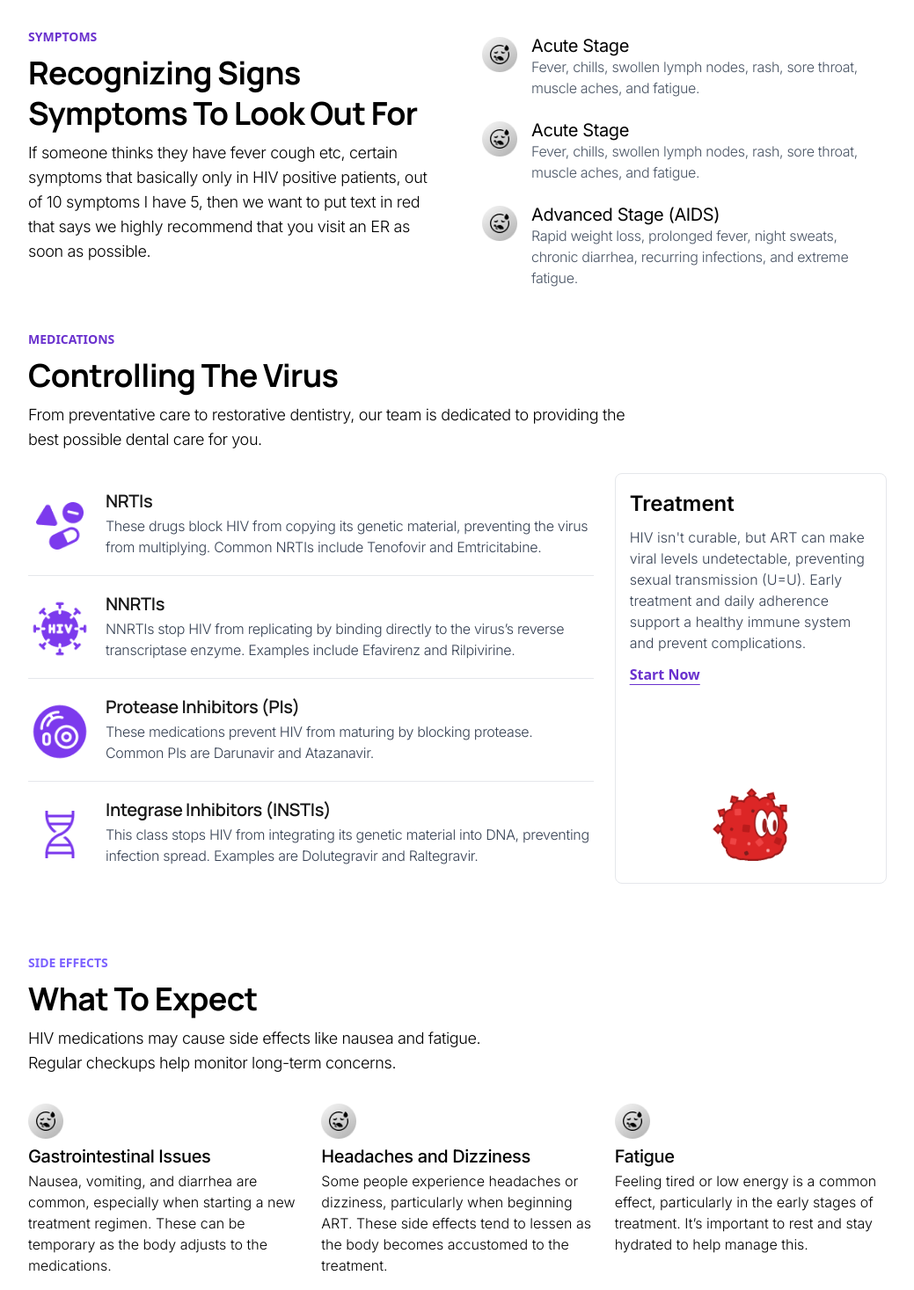
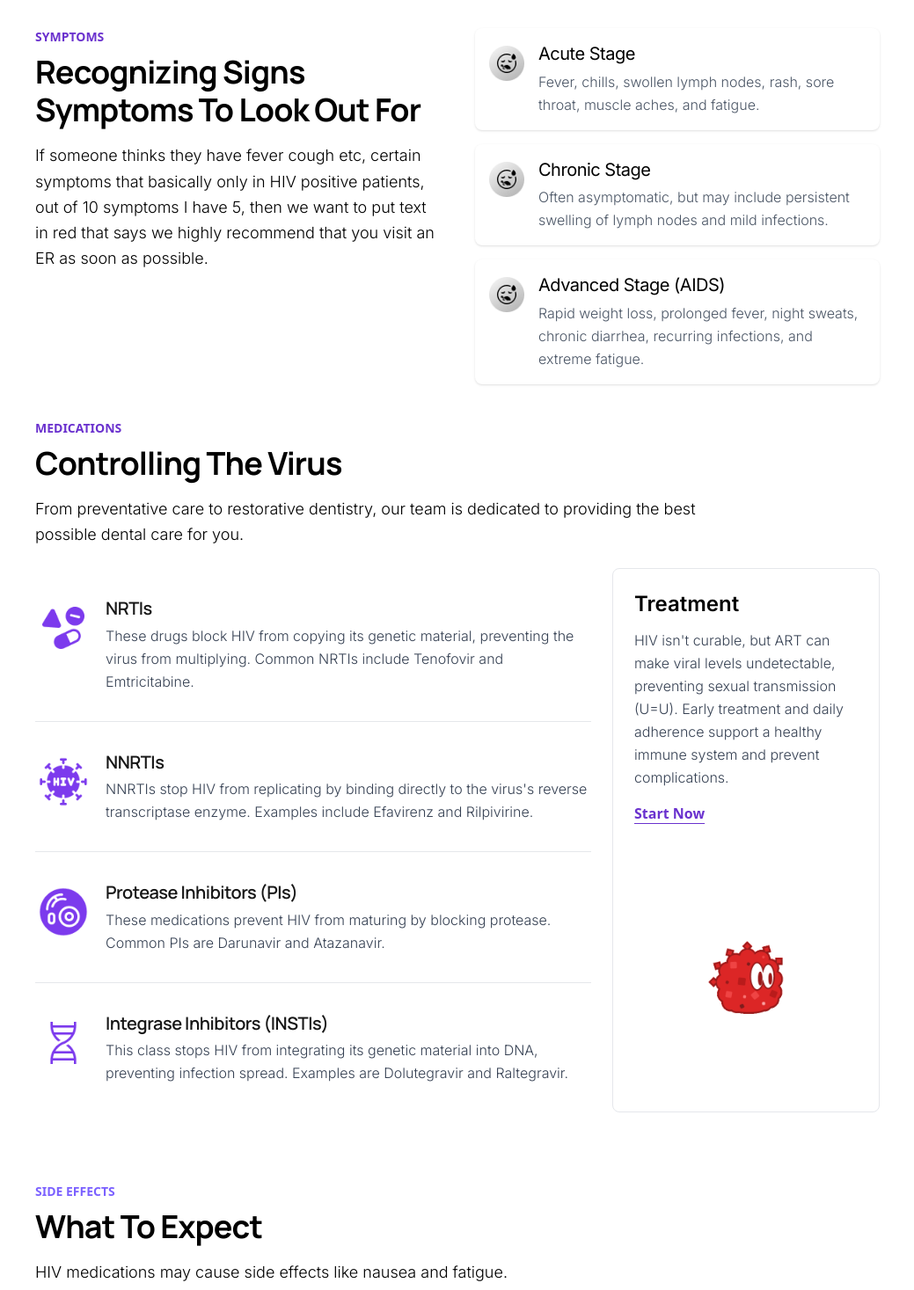
Before and after one commit to anamarisa/pharmacy-landing-page, a React (Vite) app: page /prep-page in a window 1280 px wide. Shown: the part 480-1947 px from the top of the page at 88% size, without its empty margins (120-1159 px from the left). Built offline with nearby package versions, Linux system fonts and the light colour scheme.

Commit message:
responsive

```diff
--- a/src/components/PrEPPage.jsx
+++ b/src/components/PrEPPage.jsx
@@ -18,9 +18,9 @@ export default function PrepPage() {
         "Fever, chills, swollen lymph nodes, rash, sore throat, muscle aches, and fatigue.",
     },
     {
-      stage: "Acute Stage",
+      stage: "Chronic Stage",
       description:
-        "Fever, chills, swollen lymph nodes, rash, sore throat, muscle aches, and fatigue.",
+        "Often asymptomatic, but may include persistent swelling of lymph nodes and mild infections.",
     },
     {
       stage: "Advanced Stage (AIDS)",
@@ -35,41 +35,45 @@ export default function PrepPage() {
       <Header />
 
       {/* Hero Section */}
-      <section className="grid grid-cols-1 md:grid-cols-2 w-full">
+      <section className="grid grid-cols-1 lg:grid-cols-2 w-full">
         {/* PrEP Section */}
-        <div className="relative aspect-[3/2] md:aspect-auto md:h-[400px]">
-          <img src={bgPrep} alt="PrEP" className="w-full h-full object-cover" />
+        <div className="relative aspect-[4/3] lg:aspect-auto lg:h-[400px]">
+          <img
+            src={bgPrep}
+            alt="PrEP"
+            className="w-full h-full object-cover"
+          />
           {/* Overlay transparan */}
           <div className="absolute inset-0 bg-black/40"></div>
           <div className="absolute inset-0 flex items-center justify-center">
-            <h2 className="text-white text-[40px] md:text-[48px] font-bold tracking-tight drop-shadow-lg">
+            <h2 className="text-white text-4xl sm:text-5xl font-bold tracking-tight drop-shadow-lg">
               PrEP
             </h2>
           </div>
         </div>
 
         {/* PEP Section */}
-        <div className="bg-gradient-to-r from-gray-400 via-gray-200 to-white flex items-center justify-center h-[300px] md:h-[400px]">
-          <h2 className="text-gray-800 text-[40px] md:text-[48px] font-bold tracking-tight">
+        <div className="bg-gradient-to-r from-gray-400 via-gray-200 to-white flex items-center justify-center h-[300px] lg:h-[400px]">
+          <h2 className="text-gray-800 text-4xl sm:text-5xl font-bold tracking-tight">
             PEP
           </h2>
         </div>
       </section>
 
       {/* Content */}
-      <main className=" max-w-[1024px] mx-auto py-10 px-4 sm:px-6">
+      <main className="max-w-[1024px] mx-auto py-8 md:py-10 px-4 sm:px-6 lg:px-8">
         {/* SYMPTOMS */}
-        <div className="flex flex-col md:flex-row gap-10">
+        <div className="flex flex-col lg:flex-row gap-6 md:gap-10">
           {/* Left Content */}
           <div className="flex-1">
             <h3 className="text-sm font-semibold text-dark-violet uppercase mb-2">
               SYMPTOMS
             </h3>
-            <h3 className="font-manrope font-bold text-[28px] md:text-[36px] leading-[36px] md:leading-[46px] tracking-[-0.02em] mb-2">
-              Recognizing Signs <br />
+            <h3 className="font-manrope font-bold text-2xl sm:text-3xl md:text-4xl leading-[1.2] tracking-tight mb-3 md:mb-4">
+              Recognizing Signs <br className="hidden sm:block" />
               Symptoms To Look Out For
             </h3>
-            <p className="font-inter text-[18px] font-light leading-[28px] tracking-[-0.02em] text-neutral/950 md:text-lg max-w-[502px]">
+            <p className="font-inter text-base md:text-lg font-light leading-relaxed text-neutral/950 max-w-[502px]">
               If someone thinks they have fever cough etc, certain symptoms that
               basically only in HIV positive patients, out of 10 symptoms I have
               5, then we want to put text in red that says we highly recommend
@@ -78,7 +82,7 @@ export default function PrepPage() {
           </div>
 
           {/* Right Content */}
-          <div className="flex-1 space-y-2">
+          <div className="flex-1 space-y-3 md:space-y-4">
             {symptoms.map((item, idx) => (
               <SymptomCard
                 key={idx}
@@ -90,43 +94,43 @@ export default function PrepPage() {
         </div>
 
         {/* MEDICATION */}
-        <section className="py-10">
+        <section className="py-8 md:py-10">
           <h3 className="text-sm font-bold text-dark-violet uppercase mb-2">
             Medications
           </h3>
-          <h3 className="font-manrope font-bold text-[28px] md:text-[36px] leading-[36px] md:leading-[46px] tracking-[-0.02em] mb-2">
+          <h3 className="font-manrope font-bold text-2xl sm:text-3xl md:text-4xl leading-[1.2] tracking-tight mb-3 md:mb-4">
             Controlling The Virus
           </h3>
-          <p className="font-inter text-[18px] font-light leading-[28px] tracking-[-0.02em] text-neutral/950 md:text-lg max-w-[700px] mb-6">
+          <p className="font-inter text-base md:text-lg font-light leading-relaxed text-neutral/950 max-w-3xl mb-6">
             From preventative care to restorative dentistry, our team is
             dedicated to providing the best possible dental care for you.
           </p>
 
-          <div className="grid grid-cols-1 sm:grid-cols-2 md:grid-cols-3 gap-6">
+          <div className="grid grid-cols-1 lg:grid-cols-3 gap-6">
             {/* medication cards */}
             <div className="lg:col-span-2 flex flex-col divide-y divide-gray-200">
-              <div className="py-1">
+              <div className="py-3 md:py-4">
                 <MedicationCard
                   iconSrc={nrtisIcon}
                   name="NRTIs"
                   description="These drugs block HIV from copying its genetic material, preventing the virus from multiplying. Common NRTIs include Tenofovir and Emtricitabine."
                 />
               </div>
-              <div className="py-1">
+              <div className="py-3 md:py-4">
                 <MedicationCard
                   iconSrc={nnrtisIcon}
                   name="NNRTIs"
-                  description="NNRTIs stop HIV from replicating by binding directly to the virus’s reverse transcriptase enzyme. Examples include Efavirenz and Rilpivirine."
+                  description="NNRTIs stop HIV from replicating by binding directly to the virus's reverse transcriptase enzyme. Examples include Efavirenz and Rilpivirine."
                 />
               </div>
-              <div className="py-1">
+              <div className="py-3 md:py-4">
                 <MedicationCard
                   iconSrc={pisIcon}
                   name="Protease Inhibitors (PIs)"
                   description="These medications prevent HIV from maturing by blocking protease. Common PIs are Darunavir and Atazanavir."
                 />
               </div>
-              <div className="py-1">
+              <div className="py-3 md:py-4">
                 <MedicationCard
                   iconSrc={instisIcon}
                   name="Integrase Inhibitors (INSTIs)"
@@ -136,11 +140,11 @@ export default function PrepPage() {
             </div>
 
             {/* Right side: info panel */}
-            <div className="border border-gray-200 p-4 rounded-lg flex flex-col overflow-hidden">
-              <h4 className="font-inter text-[24px] font-semibold text-black mb-2">
+            <div className="border border-gray-200 p-4 md:p-6 rounded-lg flex flex-col overflow-hidden">
+              <h4 className="font-inter text-xl md:text-2xl font-semibold text-black mb-3">
                 Treatment
               </h4>
-              <p className="font-inter text-[16px] font-light leading-[24px] text-gray-700">
+              <p className="font-inter text-base font-light leading-relaxed text-gray-700">
                 HIV isn't curable, but ART can make viral levels undetectable,
                 preventing sexual transmission (U=U). Early treatment and daily
                 adherence support a healthy immune system and prevent
@@ -148,34 +152,34 @@ export default function PrepPage() {
               </p>
               <a
                 href="#"
-                className="text-dark-violet text-[16px] font-semibold mt-3 inline-block underline underline-offset-5"
+                className="text-dark-violet text-base font-semibold mt-4 inline-block underline underline-offset-5"
               >
                 Start Now
               </a>
               <img
                 src={hivAnimation}
                 alt=""
-                className="w-[200px] mx-auto object-cover"
+                className="w-[180px] md:w-[200px] mx-auto mt-4 object-cover"
               />
             </div>
           </div>
         </section>
 
         {/* SIDE EFFECTS */}
-        <section className="py-10">
+        <section className="py-8 md:py-10">
           <h3 className="text-sm font-bold text-[#7B61FF] uppercase mb-2">
             Side Effects
           </h3>
-          <h2 className="font-manrope font-bold text-[28px] md:text-[36px] leading-[36px] md:leading-[46px] tracking-[-0.02em] mb-2">
+          <h2 className="font-manrope font-bold text-2xl sm:text-3xl md:text-4xl leading-[1.2] tracking-tight mb-3 md:mb-4">
             What To Expect
           </h2>
-          <p className="font-inter text-[18px] font-light leading-[28px] tracking-[-0.02em] text-neutral/950 md:text-lg max-w-2xl mb-8">
+          <p className="font-inter text-base md:text-lg font-light leading-relaxed text-neutral/950 max-w-2xl mb-6 md:mb-8">
             HIV medications may cause side effects like nausea and fatigue.{" "}
-            <br />
+            <br className="hidden md:block" />
             Regular checkups help monitor long-term concerns.
           </p>
 
-          <div className="grid grid-cols-1 md:grid-cols-3 gap-6">
+          <div className="grid grid-cols-1 sm:grid-cols-2 lg:grid-cols-3 gap-4 md:gap-6">
             <SideEffectCard
               title="Gastrointestinal Issues"
               description="Nausea, vomiting, and diarrhea are common, especially when starting a new treatment regimen. These can be temporary as the body adjusts to the medications."
@@ -186,7 +190,7 @@ export default function PrepPage() {
             />
             <SideEffectCard
               title="Fatigue"
-              description="Feeling tired or low energy is a common effect, particularly in the early stages of treatment. It’s important to rest and stay hydrated to help manage this."
+              description="Feeling tired or low energy is a common effect, particularly in the early stages of treatment. It's important to rest and stay hydrated to help manage this."
             />
             <SideEffectCard
               title="Insomnia"
@@ -212,13 +216,13 @@ export default function PrepPage() {
 
 // Component
 const SymptomCard = ({ stage, description }) => (
-  <div className="flex items-start gap-4 p-2 bg-white">
-    <img src={prepIcon} alt="prep icon" className="w-10 h-10 mt-[2px]" />
+  <div className="flex items-start gap-3 md:gap-4 p-3 md:p-4 bg-white rounded-lg shadow-sm hover:shadow-md transition-shadow">
+    <img src={prepIcon} alt="prep icon" className="w-8 h-8 md:w-10 md:h-10 mt-1" />
     <div>
-      <h4 className="font-inter text-[20px] leading-[24px] tracking-[-0.02em] text-black">
+      <h4 className="font-inter text-lg md:text-xl leading-snug tracking-tight text-black">
         {stage}
       </h4>
-      <p className="font-inter text-[16px] font-light leading-[24px] tracking-[-0.02em] text-gray-600">
+      <p className="font-inter text-sm md:text-base font-light leading-relaxed text-gray-600 mt-1">
         {description}
       </p>
     </div>
@@ -227,13 +231,13 @@ const SymptomCard = ({ stage, description }) => (
 
 const MedicationCard = ({ iconSrc, name, description }) => {
   return (
-    <div className="flex items-start gap-4 py-4">
-      <img src={iconSrc} alt={name} className="w-18 h-18 object-contain mt-1" />
+    <div className="flex items-start gap-3 md:gap-4 py-3 md:py-4">
+      <img src={iconSrc} alt={name} className="w-12 h-12 md:w-16 md:h-16 object-contain mt-1" />
       <div>
-        <h4 className="font-manrope font-semibold text-[20px] leading-[24px] tracking-[-0.02em] text-neutral-900 mb-[4px]">
+        <h4 className="font-manrope font-semibold text-lg md:text-xl leading-snug tracking-tight text-neutral-900 mb-1">
           {name}
         </h4>
-        <p className="font-inter text-[16px] font-light leading-[24px] tracking-[-0.02em] text-gray-700">
+        <p className="font-inter text-sm md:text-base font-light leading-relaxed text-gray-700">
           {description}
         </p>
       </div>
@@ -242,12 +246,12 @@ const MedicationCard = ({ iconSrc, name, description }) => {
 };
 
 const SideEffectCard = ({ title, description }) => (
-  <div>
-    <img src={prepIcon} alt="prep icon" className="w-10 h-10 mb-2" />
-    <h4 className="font-inter font-medium text-[20px] leading-[24px] tracking-[-0.02em] text-black mb-1">
+  <div className="p-4 md:p-5 bg-white rounded-lg shadow-sm hover:shadow-md transition-shadow">
+    <img src={prepIcon} alt="prep icon" className="w-8 h-8 md:w-10 md:h-10 mb-3" />
+    <h4 className="font-inter font-medium text-lg md:text-xl leading-snug tracking-tight text-black mb-2">
       {title}
     </h4>
-    <p className="font-inter text-[16px] font-light leading-[24px] text-neutral/950">
+    <p className="font-inter text-sm md:text-base font-light leading-relaxed text-neutral/950">
       {description}
     </p>
   </div>
--- a/src/components/PrivacyAccordion.jsx
+++ b/src/components/PrivacyAccordion.jsx
@@ -98,7 +98,7 @@ export default function PrivacyAccordion() {
                 {/* Title and Toggle */}
                 <div className="flex-grow flex justify-between items-center">
                   <span
-                    className={`font-semibold text-[24px] leading-[32px] tracking-[-0.03em] transition-colors ${
+                    className={`font-semibold text-[20px] md:text-[24px] leading-[32px] tracking-[-0.03em] transition-colors ${
                       activeIndex === index ? "text-violet-600" : "text-black"
                     }`}
                   >
@@ -123,7 +123,7 @@ export default function PrivacyAccordion() {
                     : "max-h-0 opacity-0"
                 } font-inter text-[16px] leading-[24px] text-gray-700`}
               >
-                <p className="pr-4">{item.content}</p>
+                <p className="pr-4 text-[16px]">{item.content}</p>
               </div>
             </li>
           ))}
--- a/src/components/STI/STIAwareness.jsx
+++ b/src/components/STI/STIAwareness.jsx
@@ -66,7 +66,7 @@ export default function STIAwareness() {
 
       {/* Mobile Slider */}
       <div className="md:hidden">
-        <Slider {...sliderSettings} className="mb-6">
+        <Slider {...sliderSettings} className="mb-12">
           {categories.map((category) => (
             <div
               key={category.name}
@@ -102,7 +102,6 @@ export default function STIAwareness() {
                 loading="lazy"
               />
             </div>
-            <p className="text-sm font-medium">{category.name}</p>
           </div>
         ))}
       </div>
```
Also changed, not shown: src/components/STI/STIDetailCard.jsx (+11 -4 lines).
